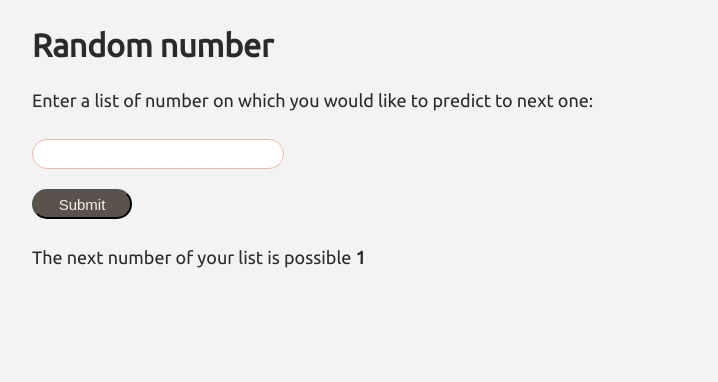
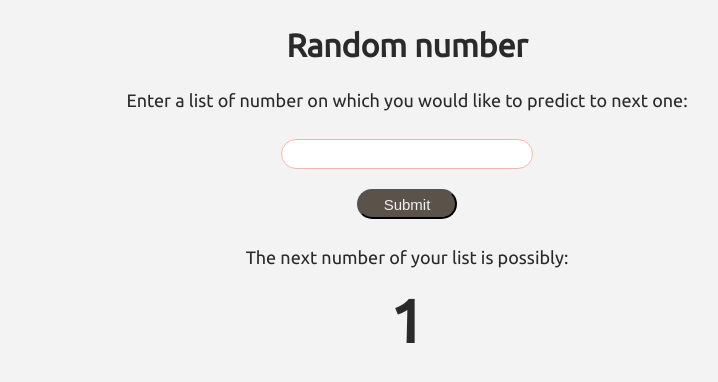
Before and after one commit to SimonDanielV/whattheflask, a Flask app: template web/templates/predict_number.html in a window 1280 px wide. Shown: the part 53-435 px from the top of the page, without its empty margins (233-951 px from the left). Run offline with Flask 2, Linux system fonts and the light colour scheme; the template is opened without the code that fills it: most values are stand-ins (such as "Sample title", 1, 10 or a date in 2020).

Commit message:
output style

```diff
--- a/web/static/css/template.css
+++ b/web/static/css/template.css
@@ -77,6 +77,10 @@ input[type=submit] {
   margin: auto;
 }
 
+.interactive{
+  text-align: center;
+}
+
 .subtitle {
   color: #2A2A2A;
 }
@@ -114,6 +118,11 @@ input[type=submit] {
   color: tomato;
 }
 
+.model-output{
+  font-size: 60px;
+  margin:0px;
+}
+
 @media screen and (max-width: 768px) {
 
   .navigation ul {
--- a/web/templates/predict_number.html
+++ b/web/templates/predict_number.html
@@ -9,6 +9,7 @@
       {% extends "template.html" %}
       {% block content %}
       <div class="content">
+        <div class="interactive">
           <h2 class = "random-form"> Random number </h2>
           <form method="POST">
             <p> Enter a list of number on which you would like to predict to next one:</p>
@@ -17,10 +18,11 @@
                  <input type="submit">
               </div>
             </form>
-        <p> The next number of your list is possible <strong> {{ predicted_number }} </strong></p>
+          <p> The next number of your list is possibly: </p>
+          <p class="model-output"> <strong>{{ predicted_number }}</strong> </p>
+        </div>
       </div>
       {% endblock %}
     </body>
   </div>
-
 </html>
--- a/web/templates/random_number.html
+++ b/web/templates/random_number.html
@@ -9,6 +9,7 @@
       {% extends "template.html" %}
       {% block content %}
       <div class="content">
+        <div class="interactive">
           <h2 class = "random-form"> Random number </h2>
             <form method="POST">
               <p> Enter here the lowest number that you would like to get:</p>
@@ -19,10 +20,11 @@
                 <input type="submit">
               </div>
             </form>
-        <p> Your random number is: {{ random_number }} </p>
+            <p> Your random number is: </p>
+            <p class="model-output"> <strong>{{ random_number }}</strong> </p>
+        </div>
       </div>
       {% endblock %}
     </body>
   </div>
-
 </html>
```
Lines whose indentation alone changed are shown as unchanged.
